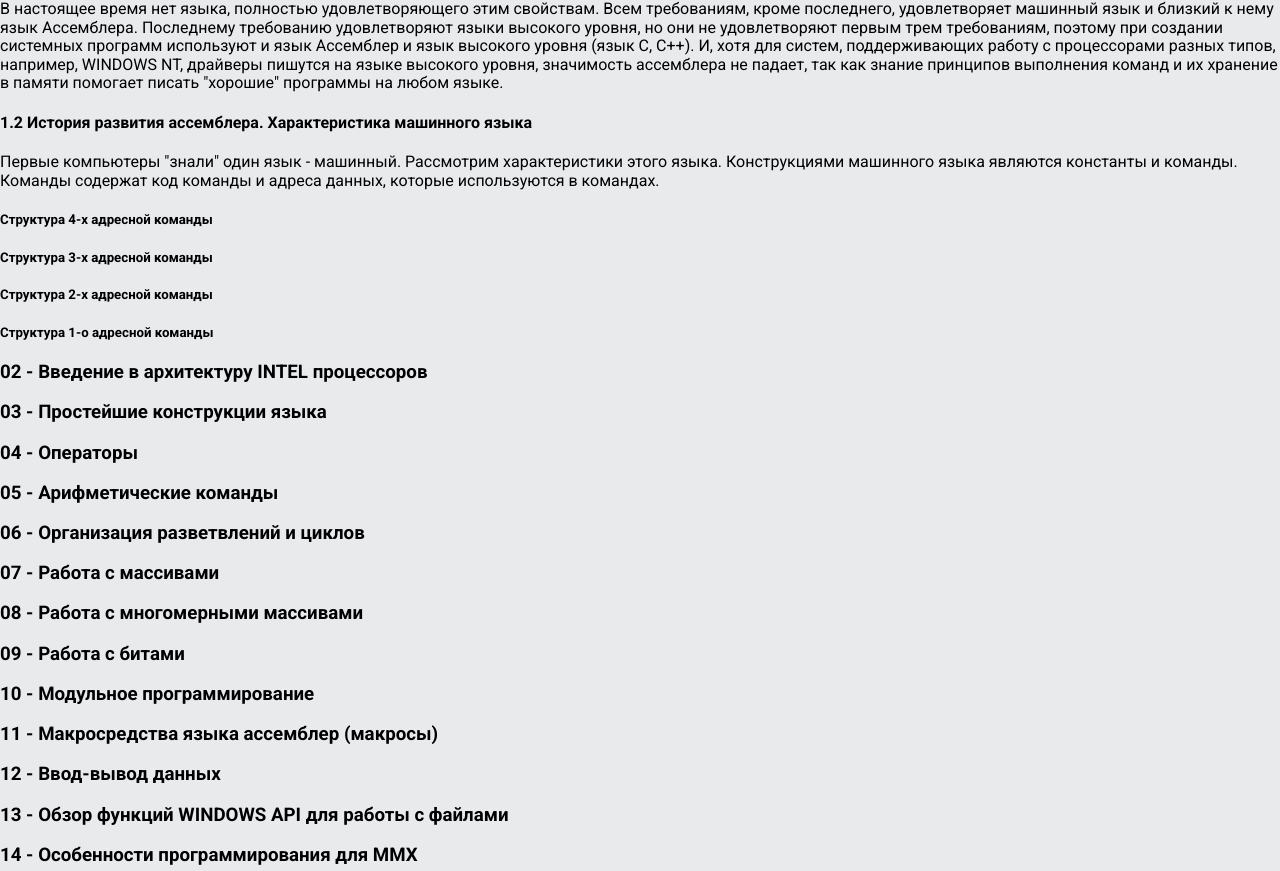
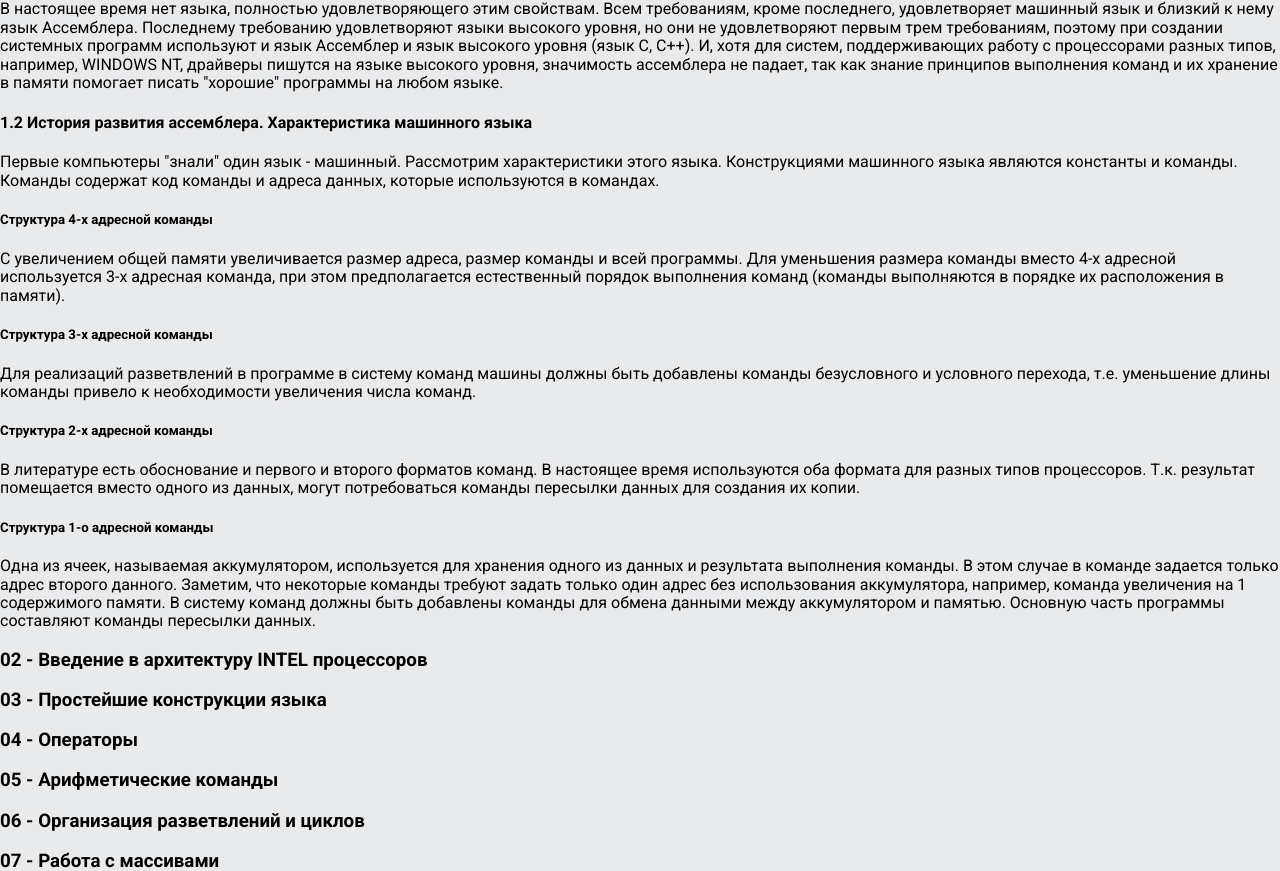
Before and after one commit to codebayowl/static_boilerplate, a Node project: template sources/pages/index.pug in a window 1280 px wide. Shown: the part 523-1394 px from the top of the page. Run offline with Node 20 templates, Linux system fonts and the light colour scheme; the template is opened without the code that fills it, so the values that code supplies are empty.

Commit message:
update 1.2

```diff
--- a/sources/pages/index.pug
+++ b/sources/pages/index.pug
@@ -28,9 +28,13 @@ html(lang="en")
 						h4 1.2 История развития ассемблера. Характеристика машинного языка
 						p Первые компьютеры "знали" один язык - машинный. Рассмотрим характеристики этого языка. Конструкциями машинного языка являются константы и команды. Команды содержат код команды и адреса данных, которые используются в командах.
 						h5 Структура 4-х адресной команды
+						p С увеличением общей памяти увеличивается размер адреса, размер команды и всей программы. Для уменьшения размера команды вместо 4-х адресной используется 3-х адресная команда, при этом предполагается естественный порядок выполнения команд (команды выполняются в порядке их расположения в памяти).
 						h5 Структура 3-х адресной команды
+						p Для реализаций разветвлений в программе в систему команд машины должны быть добавлены команды безусловного и условного перехода, т.е. уменьшение длины команды привело к необходимости увеличения числа команд.
 						h5 Структура 2-х адресной команды
+						p В литературе есть обоснование и первого и второго форматов команд. В настоящее время используются оба формата для разных типов процессоров. Т.к. результат помещается вместо одного из данных, могут потребоваться команды пересылки данных для создания их копии.
 						h5 Структура 1-o адресной команды
+						p Одна из ячеек, называемая аккумулятором, используется для хранения одного из данных и результата выполнения команды. В этом случае в команде задается только адрес второго данного. Заметим, что некоторые команды требуют задать только один адрес без использования аккумулятора, например, команда увеличения на 1 содержимого памяти. В систему команд должны быть добавлены команды для обмена данными между аккумулятором и памятью. Основную часть программы составляют команды пересылки данных.
 					article
 						h3 02 - Введение в архитектуру INTEL процессоров
 					article
```
Also changed, not shown: sources/index.html (+1 -1 lines).
